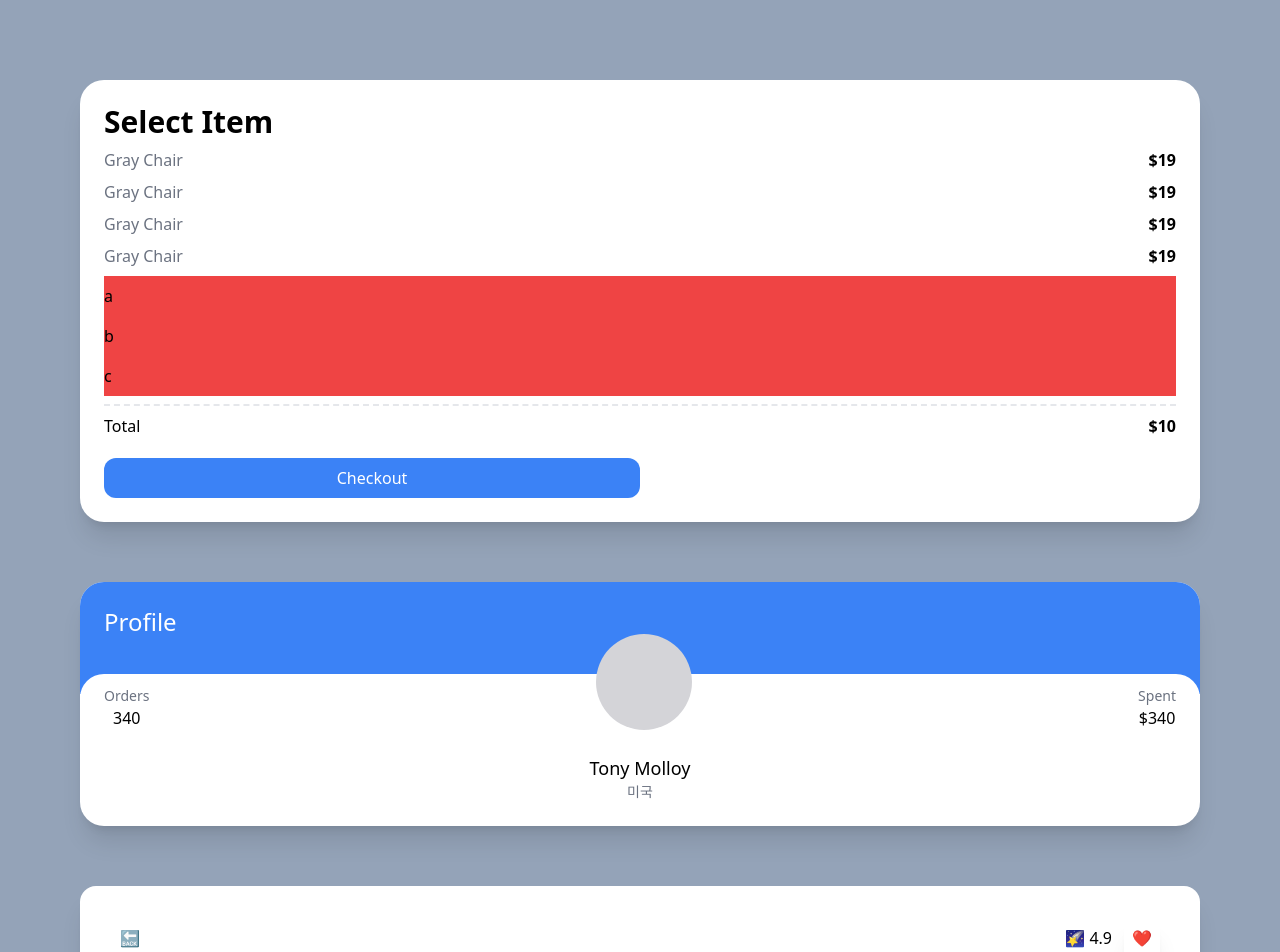
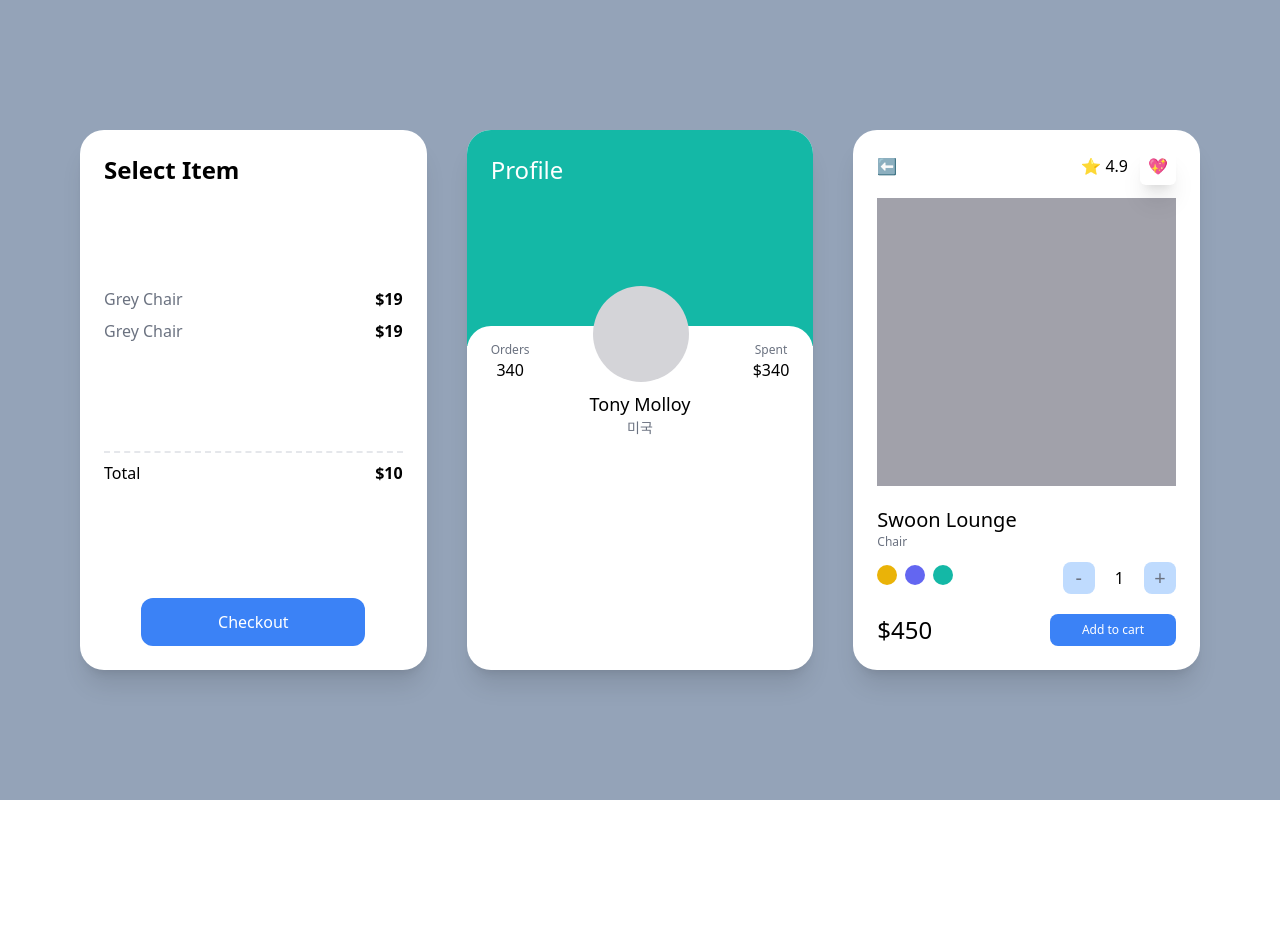
Before and after one commit to 20jun/carrot-market, a Next.js app: page / in a window 1280 px wide. Shown: the top 952 px of the page. After the commit the page ends 800 px from the top, so only its background shows below. Built offline with nearby package versions, Linux system fonts and the light colour scheme.

Commit message:
#4.11 Dark Mode

```diff
--- a/pages/index.tsx
+++ b/pages/index.tsx
@@ -2,106 +2,97 @@ import type { NextPage } from "next";
 
 const Home: NextPage = () => {
   return (
-    <div className="grid min-h-screen gap-10 space-y-5 bg-slate-400 py-20 px-20">
-      <div className="rounded-3xl bg-white p-6 shadow-xl">
-        <span className="text-3xl font-semibold">Select Item</span>
+    <div className="grid min-h-screen gap-10 bg-slate-400 py-20 px-20 lg:grid-cols-2 xl:grid-cols-3 xl:place-content-center">
+      <div className="flex flex-col justify-between rounded-3xl bg-white p-6 shadow-xl dark:bg-black">
+        <span className="text-2xl font-semibold dark:text-white">
+          Select Item
+        </span>
         <ul>
-          {[1, 2, 3, 4].map((i) => (
-            <div key={i} className="my-2 flex justify-between  ">
-              <span className="text-gray-500">Gray Chair</span>
-              <span className="font-semibold">$19</span>
+          <div className="my-2 flex justify-between ">
+            <span className="text-gray-500 dark:text-gray-100">Grey Chair</span>
+            <span className="font-semibold dark:text-white">$19</span>
           </div>
-          ))}
+          <div className="my-2 flex justify-between ">
+            <span className="text-gray-500 dark:text-gray-100">Grey Chair</span>
+            <span className="font-semibold dark:text-white">$19</span>
+          </div>
         </ul>
-        <ul>
-          {["a", "b", "c", ""].map((c, i) => (
-            <li className="bg-red-500 py-2 empty:hidden" key={i}>
-              {c}
-            </li>
-          ))}
-        </ul>
+
         <div className="mt-2 flex justify-between border-t-2 border-dashed pt-2">
           <span>Total</span>
           <span className="font-semibold">$10</span>
         </div>
-        <button className="mx-auto  mt-5 w-2/4 rounded-xl bg-blue-500 p-2 text-center text-white hover:bg-teal-500 hover:text-black focus:bg-red-500 active:bg-yellow-500">
+        <button
+          className="mx-auto mt-5 block w-3/4
+          rounded-xl bg-blue-500 p-3 text-center text-white
+          hover:bg-teal-500 hover:text-black
+          focus:bg-red-500
+          active:bg-yellow-500
+          dark:border
+          dark:border-white dark:bg-black
+          "
+        >
           Checkout
         </button>
       </div>
       <div className="group overflow-hidden rounded-3xl bg-white shadow-xl">
-        <div className="bg-blue-500 p-6 pb-14">
+        <div className="p-6 pb-14 xl:pb-40 portrait:bg-indigo-600 landscape:bg-teal-500">
           <span className="text-2xl text-white">Profile</span>
         </div>
         <div className="relative -top-5 rounded-3xl bg-white p-6">
           <div className="relative -top-16 flex items-end justify-between">
             <div className="flex flex-col items-center">
-              <span className="text-sm text-gray-500">Orders</span>
+              <span className="text-xs text-gray-500">Orders</span>
               <span className="font-medium">340</span>
             </div>
-            <div className="h-24 w-24 rounded-full bg-zinc-300  transition-colors group-hover:bg-red-300" />
+            <div className="h-24 w-24 rounded-full bg-zinc-300 transition-colors group-hover:bg-red-300" />
             <div className="flex flex-col items-center">
-              <span className="text-sm text-gray-500">Spent</span>
+              <span className="text-xs text-gray-500">Spent</span>
               <span className="font-medium">$340</span>
             </div>
           </div>
-          <div className="relative  -mt-10 -mb-5 flex flex-col items-center">
+          <div className="relative  -mt-14 -mb-5 flex flex-col items-center">
             <span className="text-lg font-medium">Tony Molloy</span>
             <span className="text-sm text-gray-500">미국</span>
           </div>
         </div>
       </div>
-
-      <div className=" rounded-2xl bg-white p-10 shadow-xl">
-        <div className=" mb-5 flex items-center justify-between">
-          <span>🔙</span>
+      <div className="rounded-3xl bg-white p-6 shadow-xl lg:col-span-2 xl:col-span-1">
+        <div className="mb-5 flex items-center justify-between">
+          <span>⬅️</span>
           <div className="space-x-3">
-            <span>🌠 4.9</span>
-            <span className="rounded-md p-2 shadow-xl">❤️</span>
+            <span>⭐️ 4.9</span>
+            <span className="rounded-md p-2 shadow-xl">💖</span>
           </div>
         </div>
         <div className="mb-5 h-72 bg-zinc-400" />
         <div className="flex flex-col">
-          <span className=" text-xl font-medium">Swoon Lounge</span>
+          <span className="text-xl font-medium">Swoon Lounge</span>
           <span className="text-xs text-gray-500">Chair</span>
           <div className="mt-3 mb-5 flex items-center justify-between">
             <div className="space-x-2">
-              <button className="h-5 w-5 rounded-full bg-yellow-500 ring-yellow-500 ring-offset-2  transition focus:ring-2" />
-              <button className="h-5 w-5 rounded-full bg-indigo-500 ring-indigo-500 ring-offset-2  transition focus:ring-2" />
-              <button className="h-5 w-5 rounded-full bg-teal-500 ring-teal-500 ring-offset-2  transition focus:ring-2" />
-            </div>
+              <button className="h-5 w-5 rounded-full bg-yellow-500 ring-yellow-500 ring-offset-2 transition focus:ring-2" />
+              <button className="h-5 w-5 rounded-full bg-indigo-500 ring-indigo-500 ring-offset-2 transition focus:ring-2" />
+              <button className="h-5 w-5 rounded-full bg-teal-500 ring-teal-500 ring-offset-2 transition focus:ring-2" />
             </div>
             <div className="flex items-center space-x-5">
-            <button className="aspect-square w-8 items-center justify-items-center rounded-lg bg-blue-200  text-xl text-gray-500">
+              <button className=" flex aspect-square w-8 items-center justify-center rounded-lg bg-blue-200 text-xl text-gray-500">
                 -
               </button>
               <span>1</span>
-            <button className="aspect-square w-8 items-center justify-items-center rounded-lg bg-blue-200  text-xl text-gray-500">
+              <button className=" flex aspect-square w-8 items-center justify-center rounded-lg bg-blue-200 text-xl text-gray-500">
                 +
               </button>
             </div>
           </div>
           <div className="flex items-center justify-between">
             <span className="text-2xl font-medium">$450</span>
-          <button className="bg-blue-500 py-2 px-8 text-center  text-xs text-white">
+            <button className="rounded-lg bg-blue-500 py-2 px-8 text-center text-xs text-white">
               Add to cart
             </button>
           </div>
         </div>
-      <form className="flex flex-col space-y-2  p-5 ">
-        <input
-          type="text"
-          required
-          placeholder="Username"
-          className="peer rounded-full border border-gray-400 p-1"
-        />
-        <span className="hidden peer-invalid:block peer-invalid:text-red-500">
-          This input is invalid
-        </span>
-        <span className="hidden peer-valid:block peer-invalid:text-teal-500">
-          Awesome username
-        </span>
-        <input type="submit" value="Login" className="bg-white" />
-      </form>
+      </div>
     </div>
   );
 };
--- a/tailwind.config.js
+++ b/tailwind.config.js
@@ -7,5 +7,6 @@ module.exports = {
   theme: {
     extend: {},
   },
+  darkMode: "media", // class
   plugins: [],
 };
```
Lines whose indentation alone changed are shown as unchanged.
